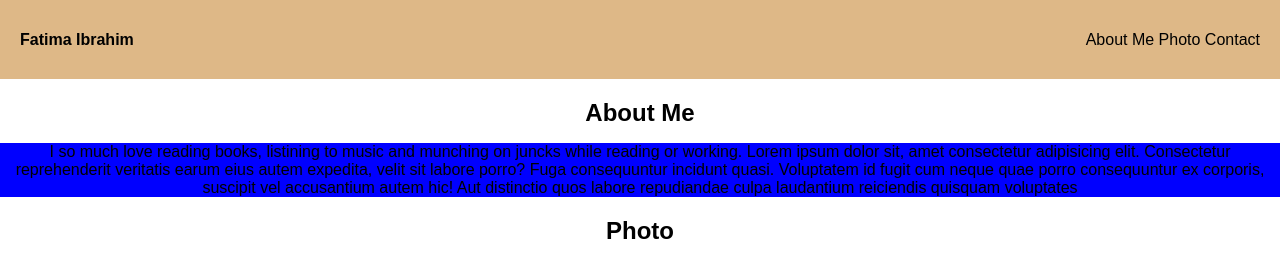
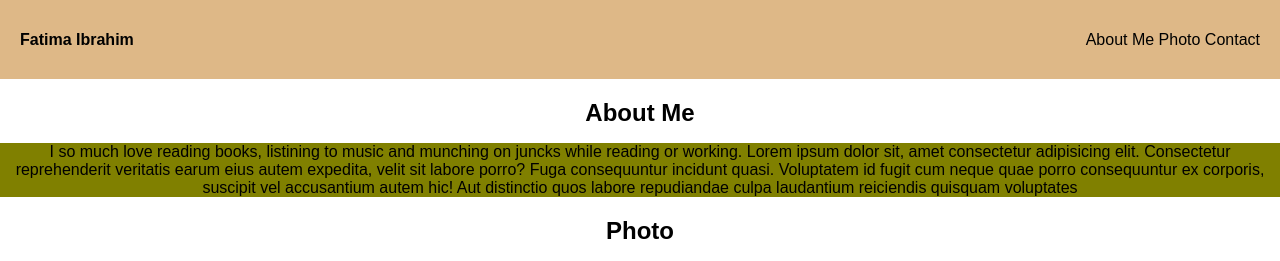
Before and after one commit to aannwaar/aannwaar.github.io, a plain HTML site: page index.html in a window 1280 px wide. Shown: the top 261 px of the page. Drawn offline with Linux system fonts and the light colour scheme.

Commit message:
edited index.html

```diff
--- a/mystyle.css
+++ b/mystyle.css
@@ -1,5 +1,5 @@
 p {
-background-color: blue;
+background-color: olive;
 }
 body {
     font-family: Arial, sans-serif;
```
